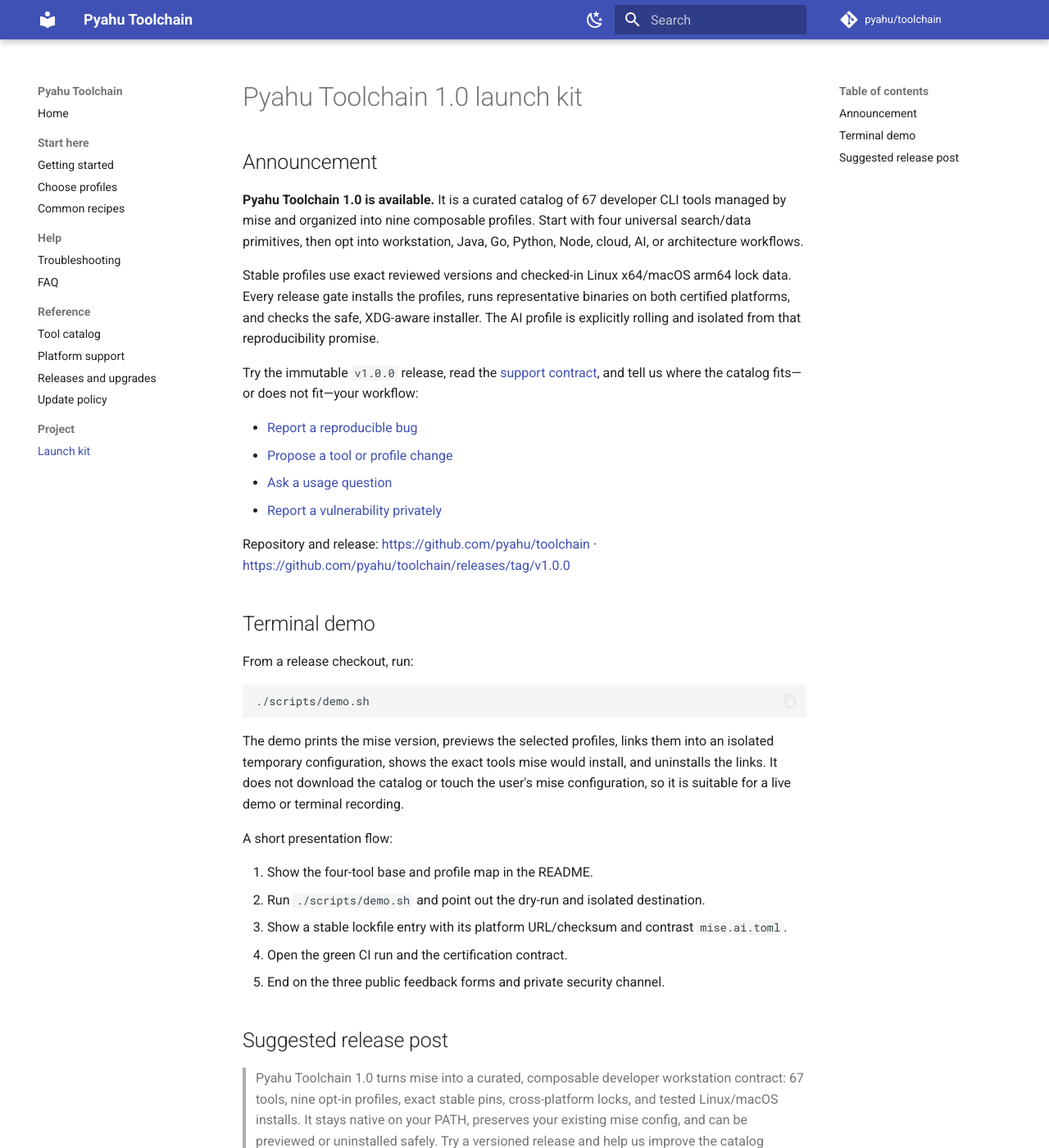
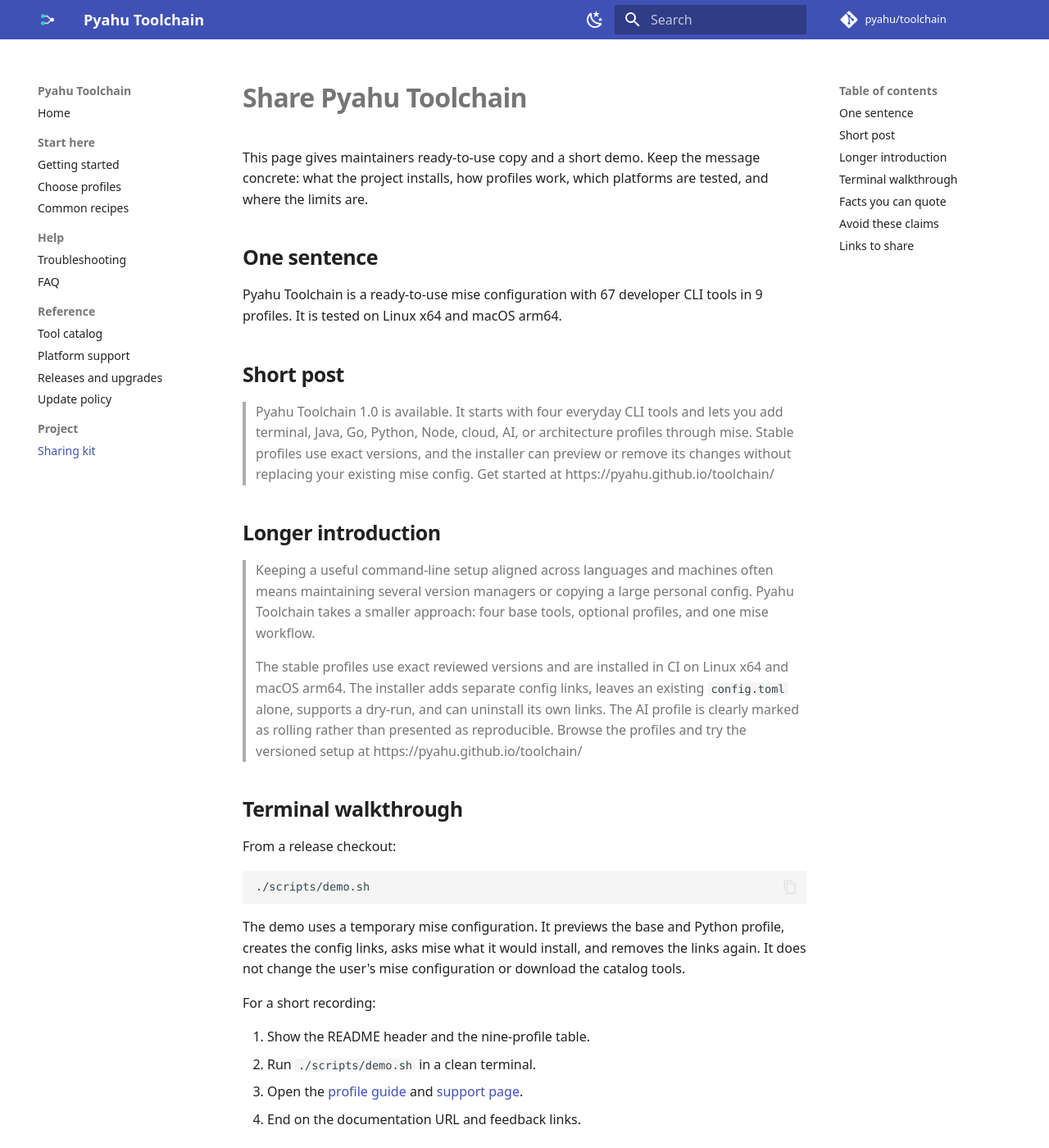
Before and after one commit to pyahu/toolchain, an MkDocs documentation site: the page built from docs/launch.md, in a window 1280 px wide and 1400 px high. Shown: the whole window at 82% size. Built offline with MkDocs 1.6.1 and Material for MkDocs 9.7.7, drawn with Linux system fonts in a browser that asks for light colours; comment, search, counter and statistics services are not loaded; some of the changed text lies outside the part shown.

Commit message:
docs: add visual identity and sharing kit

````diff
--- a/docs/launch.md
+++ b/docs/launch.md
@@ -1,52 +1,76 @@
-# Pyahu Toolchain 1.0 launch kit
+# Share Pyahu Toolchain
 
-## Announcement
+This page gives maintainers ready-to-use copy and a short demo. Keep the message concrete: what the
+project installs, how profiles work, which platforms are tested, and where the limits are.
 
-**Pyahu Toolchain 1.0 is available.** It is a curated catalog of 67 developer CLI tools managed by
-mise and organized into nine composable profiles. Start with four universal search/data primitives,
-then opt into workstation, Java, Go, Python, Node, cloud, AI, or architecture workflows.
+## One sentence
 
-Stable profiles use exact reviewed versions and checked-in Linux x64/macOS arm64 lock data. Every
-release gate installs the profiles, runs representative binaries on both certified platforms, and
-checks the safe, XDG-aware installer. The AI profile is explicitly rolling and isolated from that
-reproducibility promise.
+Pyahu Toolchain is a ready-to-use mise configuration with 67 developer CLI tools in 9 profiles. It
+is tested on Linux x64 and macOS arm64.
 
-Try the immutable `v1.0.0` release, read the [support contract](support.md), and tell us where the
-catalog fits—or does not fit—your workflow:
+## Short post
 
-- [Report a reproducible bug](https://github.com/pyahu/toolchain/issues/new?template=bug.yml)
-- [Propose a tool or profile change](https://github.com/pyahu/toolchain/issues/new?template=tool-proposal.yml)
-- [Ask a usage question](https://github.com/pyahu/toolchain/issues/new?template=question.yml)
-- [Report a vulnerability privately](https://github.com/pyahu/toolchain/security/advisories/new)
+> Pyahu Toolchain 1.0 is available. It starts with four everyday CLI tools and lets you add terminal,
+> Java, Go, Python, Node, cloud, AI, or architecture profiles through mise. Stable profiles use exact
+> versions, and the installer can preview or remove its changes without replacing your existing mise
+> config. Get started at https://pyahu.github.io/toolchain/
 
-Repository and release: <https://github.com/pyahu/toolchain> ·
-<https://github.com/pyahu/toolchain/releases/tag/v1.0.0>
+## Longer introduction
 
-## Terminal demo
+> Keeping a useful command-line setup aligned across languages and machines often means maintaining
+> several version managers or copying a large personal config. Pyahu Toolchain takes a smaller
+> approach: four base tools, optional profiles, and one mise workflow.
+>
+> The stable profiles use exact reviewed versions and are installed in CI on Linux x64 and macOS
+> arm64. The installer adds separate config links, leaves an existing `config.toml` alone, supports a
+> dry-run, and can uninstall its own links. The AI profile is clearly marked as rolling rather than
+> presented as reproducible. Browse the profiles and try the versioned setup at
+> https://pyahu.github.io/toolchain/
 
-From a release checkout, run:
+## Terminal walkthrough
+
+From a release checkout:
 
 ```sh
 ./scripts/demo.sh
 ```
 
-The demo prints the mise version, previews the selected profiles, links them into an isolated
-temporary configuration, shows the exact tools mise would install, and uninstalls the links. It does
-not download the catalog or touch the user's mise configuration, so it is suitable for a live demo
-or terminal recording.
+The demo uses a temporary mise configuration. It previews the base and Python profile, creates the
+config links, asks mise what it would install, and removes the links again. It does not change the
+user's mise configuration or download the catalog tools.
 
-A short presentation flow:
+For a short recording:
 
-1. Show the four-tool base and profile map in the README.
-2. Run `./scripts/demo.sh` and point out the dry-run and isolated destination.
-3. Show a stable lockfile entry with its platform URL/checksum and contrast `mise.ai.toml`.
-4. Open the green CI run and the certification contract.
-5. End on the three public feedback forms and private security channel.
+1. Show the README header and the nine-profile table.
+2. Run `./scripts/demo.sh` in a clean terminal.
+3. Open the [profile guide](profiles.md) and [support page](support.md).
+4. End on the documentation URL and feedback links.
 
-## Suggested release post
+## Facts you can quote
 
-> Pyahu Toolchain 1.0 turns mise into a curated, composable developer workstation contract: 67
-> tools, nine opt-in profiles, exact stable pins, cross-platform locks, and tested Linux/macOS
-> installs. It stays native on your PATH, preserves your existing mise config, and can be previewed
-> or uninstalled safely. Try a versioned release and help us improve the catalog through structured
-> bug reports and tool proposals.
+- 67 tools in the current catalog.
+- Four tools in the always-active base.
+- Nine profiles in total; eight stable and one rolling.
+- Linux x64 and macOS arm64 are the certified CI platforms.
+- Stable profiles use exact versions and committed project lockfiles.
+- The installer supports dry-run, conflict detection, backups, and uninstall.
+- Existing global `config.toml` files are not replaced.
+
+## Avoid these claims
+
+- Do not call every upstream tool or dependency audited.
+- Do not claim full reproducibility for npm, pipx, Go, plugin installers, or the AI profile.
+- Do not advertise native Windows support.
+- Do not say the toolchain replaces containers, project dependency locks, or dotfiles.
+
+The exact boundaries are in [Platform support](support.md).
+
+## Links to share
+
+- Documentation: <https://pyahu.github.io/toolchain/>
+- Stable release: <https://github.com/pyahu/toolchain/releases/latest>
+- Repository: <https://github.com/pyahu/toolchain>
+- Bug report: <https://github.com/pyahu/toolchain/issues/new?template=bug.yml>
+- Tool proposal: <https://github.com/pyahu/toolchain/issues/new?template=tool-proposal.yml>
+- Question: <https://github.com/pyahu/toolchain/issues/new?template=question.yml>
+- Private security report: <https://github.com/pyahu/toolchain/security/advisories/new>
--- /dev/null
+++ b/docs/stylesheets/extra.css
@@ -0,0 +1,33 @@
+:root {
+  --md-text-font: ui-sans-serif, system-ui, -apple-system, BlinkMacSystemFont, "Segoe UI", sans-serif;
+  --md-code-font: ui-monospace, SFMono-Regular, Menlo, Monaco, Consolas, monospace;
+}
+
+.md-header {
+  box-shadow: 0 1px 0 rgb(255 255 255 / 10%);
+}
+
+.md-typeset h1,
+.md-typeset h2 {
+  font-weight: 700;
+  letter-spacing: -0.02em;
+}
+
+.md-typeset .md-button {
+  border-radius: 0.45rem;
+  font-weight: 650;
+}
+
+.toolchain-hero {
+  display: block;
+  width: 100%;
+  margin: 0 0 1.5rem;
+  border-radius: 0.8rem;
+  box-shadow: 0 1rem 2.5rem rgb(15 23 42 / 18%);
+}
+
+@media screen and (max-width: 44.9844em) {
+  .toolchain-hero {
+    border-radius: 0.55rem;
+  }
+}
--- a/mkdocs.yml
+++ b/mkdocs.yml
@@ -8,6 +8,9 @@
 theme:
   name: material
   language: en
+  logo: assets/mark.svg
+  favicon: assets/mark.svg
+  font: false
   features:
     - content.code.copy
     - navigation.footer
@@ -41,6 +44,9 @@
       anchor_linenums: true
   - pymdownx.superfences
 
+extra_css:
+  - stylesheets/extra.css
+
 nav:
   - Home: index.md
   - Start here:
@@ -56,7 +62,7 @@
       - Releases and upgrades: releases.md
       - Update policy: updates.md
   - Project:
-      - Launch kit: launch.md
+      - Sharing kit: launch.md
 
 extra:
   social:
````
Also changed, not shown: CHANGELOG.md (+1 -0 lines), README.md (+4 -0 lines), docs/index.md (+2 -0 lines), docs/assets/hero.svg (added), docs/assets/mark.svg (added), 3 other files.
